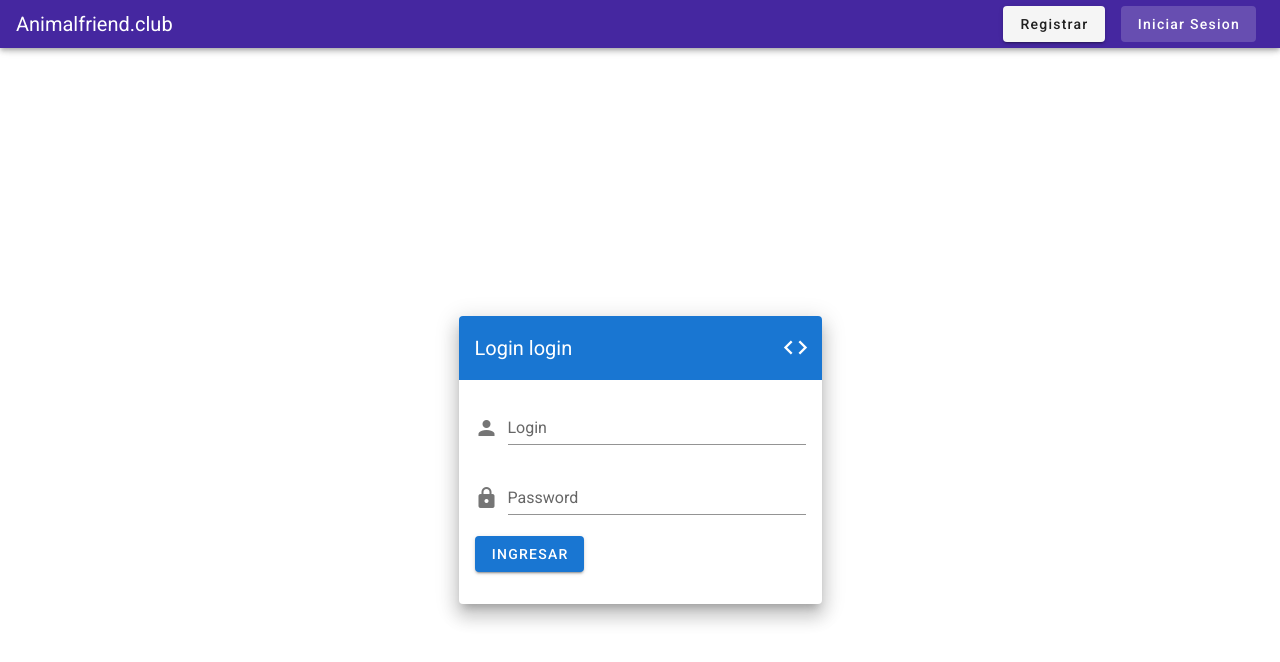
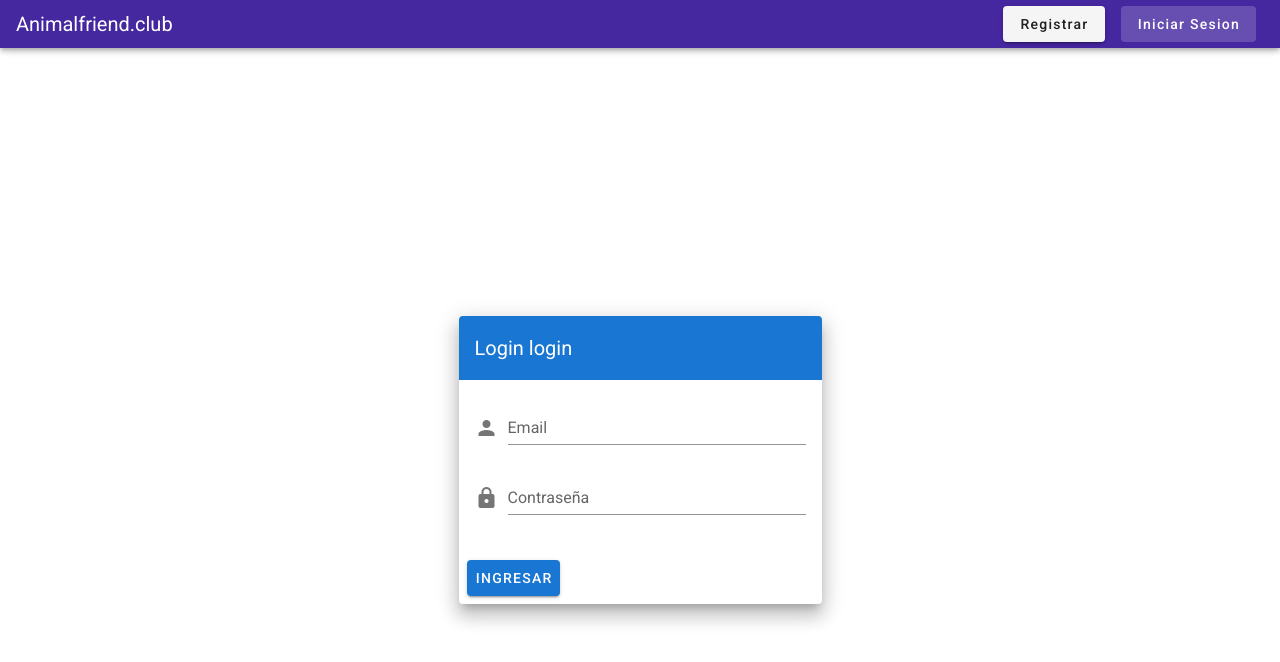
Before and after one commit to luischicllarosas/animalfriendclub, a Nuxt app: page /auth/login in a window 1280 px wide. Shown: the top 662 px of the page. Built offline with nearby package versions, Linux system fonts and the light colour scheme; no server answers.

Commit message:
Storage adoptions?

```diff
--- a/components/navbar.vue
+++ b/components/navbar.vue
@@ -1,48 +1,50 @@
 <template>
+  <div>
     <client-only>
       <v-app-bar color="deep-purple darken-3 white--text" dense>
-      <!-- <v-app-bar-nav-icon></v-app-bar-nav-icon> -->
-
         <v-toolbar-title class="">Animalfriend.club</v-toolbar-title>
 
         <v-spacer></v-spacer>
+
         <!-- If haver USER -->
         <template v-if="$auth.loggedIn">
           <v-menu offset-y>
             <template v-slot:activator="{ on, attrs }">
               <v-btn v-bind="attrs" v-on="on" text>
-              <!-- <strong class="text-caption mr-2 white--text">{{this.$auth.user.email}}</strong> -->
+                <!-- <strong class="text-caption mr-2 white--text">{{this.$auth.user.name}}</strong> -->
                 <v-avatar size="35">
                   <img src="https://cdn.vuetifyjs.com/images/john.jpg" alt="John" />
                 </v-avatar>
               </v-btn>
             </template>
             <v-list>
-            <v-list-item >
-                <v-btn @click="$auth.logout()" color="red" class="mx-2 text-caption-2 text-capitalize white--text" text> Cerrar sesion</v-btn>
+              <v-list-item>
+                <v-btn @click="$auth.logout()" color="red" class="mx-2 text-caption-2 text-capitalize white--text" text>
+                  Cerrar sesion</v-btn
+                >
               </v-list-item>
             </v-list>
           </v-menu>
         </template>
+
         <!-- No USER -->
         <template v-else>
-        <!-- <v-btn class="mx-2" >Registrarse</v-btn> -->
           <v-btn nuxt to="/auth/register" class="mx-2 text-caption-2 text-capitalize">Registrar</v-btn>
           <v-btn nuxt to="/auth/login" class="mx-2 text-caption-2 text-capitalize white--text" text>Iniciar Sesion</v-btn>
-        <!-- <v-btn @click="$auth.logout()" class="mx-2 text-caption-2 text-capitalize white--text" text>Logout</v-btn> -->
         </template>
       </v-app-bar>
     </client-only>
+  </div>
 </template>
 <script>
 export default {
   data() {
     return {
-      currentUser : null,
+      currentUser: null,
     };
   },
-  created(){
+  created() {
     console.log(this.$auth.user);
-  }
+  },
 };
 </script>
--- /dev/null
+++ b/components/newpost.vue
@@ -0,0 +1,66 @@
+<template>
+	<div>
+		<div>
+			<v-btn @click="status = true" tile color="primary"> <v-icon left>mdi-plus</v-icon> Post </v-btn>
+		</div>
+		<v-overlay :value="status">
+			<v-btn @click="status = false" icon>
+				<v-icon>mdi-close</v-icon>
+			</v-btn>
+
+			<v-card width="640" light class="px-5">
+				<v-card-title>Nuevo post</v-card-title>
+
+				<!-- Form -->
+				<v-text-field filled v-model="Form.title" label="Titulo" required counter="50"></v-text-field>
+				<v-textarea filled label="Contenido" auto-grow counter="250"></v-textarea>
+				<v-file-input show-size counter placeholder="Selecciona hasta 3 imagenes" multiple prepend-icon="mdi-paperclip" accept="image/*">
+					<template v-slot:selection="{ text }">
+						<v-chip small label color="deep-purple accent-4" class="white--text">
+							{{ text }}
+						</v-chip>
+					</template>
+				</v-file-input>
+				<!-- end Form -->
+				<v-card-actions>
+					<v-btn @click="createNewPost" color="deep-purple accent-4 white--text">Crear</v-btn>
+				</v-card-actions>
+			</v-card>
+		</v-overlay>
+	</div>
+</template>
+
+<script>
+export default {
+	data() {
+		return {
+			// Modal
+			status: false,
+			// Form
+			Form: {
+				title: "",
+				content: "",
+				url: [],
+			},
+			Errors: [" "],
+		};
+	},
+	methods: {
+		createNewPost() {
+			if (Errors) return false;
+			const fd = new FormData();
+			fd.append("usuario_id", this.usu_id);
+			fd.append("file", this.file, this.file.name);
+			fd.append("description", this.descripcion);
+		},
+	},
+	watch: {
+		Form: {
+			handle() {},
+			deep: true,
+		},
+	},
+};
+</script>
+
+<style lang="sass" scoped></style>
--- a/package.json
+++ b/package.json
@@ -13,6 +13,7 @@
     "@nuxtjs/auth": "4.9.1",
     "@nuxtjs/axios": "^5.11.0",
     "@nuxtjs/pwa": "^3.0.0-beta.20",
+    "imagekitio-vue": "^1.0.5",
     "nuxt": "^2.13.0"
   },
   "devDependencies": {
--- a/pages/auth/login.vue
+++ b/pages/auth/login.vue
@@ -8,25 +8,32 @@
               <v-toolbar color="primary" dark flat>
                 <v-toolbar-title>Login login</v-toolbar-title>
                 <v-spacer></v-spacer>
-                <v-tooltip bottom>
+                <!-- <v-tooltip bottom>
                   <template v-slot:activator="{ on }">
                     <v-btn :href="source" icon large target="_blank" v-on="on">
                       <v-icon>mdi-code-tags</v-icon>
                     </v-btn>
                   </template>
                   <span>Source</span>
-                </v-tooltip>
+                </v-tooltip> -->
               </v-toolbar>
               <v-card-text>
-                <v-form @submit.prevent="userLogin">
-                  <v-text-field v-model="login.email" label="Login" name="login" prepend-icon="mdi-account" type="text"></v-text-field>
-                  <v-text-field v-model="login.password" id="password" label="Password" name="password" prepend-icon="mdi-lock" type="password"></v-text-field>
-                  <v-btn type="submit" color="primary">Ingresar</v-btn>
+                <v-form ref="form_login" lazy-validation>
+                  <v-text-field v-model="login.email" label="Email" name="email" prepend-icon="mdi-account" type="text" required :rules="[rules.required, rules.email]"></v-text-field>
+                  <v-text-field
+                    v-model="login.password"
+                    id="password"
+                    label="Contraseña"
+                    name="password"
+                    prepend-icon="mdi-lock"
+                    type="password"
+                    required
+                    :rules="[rules.required, rules.password]"
+                  ></v-text-field>
                 </v-form>
               </v-card-text>
               <v-card-actions>
-                <v-spacer></v-spacer>
-                <!-- <v-btn color="primary">Ingresar</v-btn> -->
+                <v-btn @click="validate" color="primary" :loading="btnLoading">Ingresar</v-btn>
               </v-card-actions>
             </v-card>
           </v-col>
@@ -47,22 +54,38 @@ export default {
         email: "",
         password: "",
       },
+      btnLoading: false,
+      rules: {
+        required: (value) => !!value || "Necesitas llenar este campo.",
+        email: (value) => {
+          const pattern = /^(([^<>()[\]\\.,;:\s@"]+(\.[^<>()[\]\\.,;:\s@"]+)*)|(".+"))@((\[[0-9]{1,3}\.[0-9]{1,3}\.[0-9]{1,3}\.[0-9]{1,3}])|(([a-zA-Z\-0-9]+\.)+[a-zA-Z]{2,}))$/;
+          return pattern.test(value) || "Incorrecto, el email no tiene el formato correcto.";
+        },
+        password: (value) => value.length > 5 || "Mínimo 6 carácteres",
+      },
     };
   },
   methods: {
+    validate() {
+      this.btnLoading = true;
+      let form = this.$refs.form_login.validate();
+      if (form) {
+        this.userLogin();
+      } else {
+        this.btnLoading = false;
+      }
+    },
     async userLogin() {
       try {
-        let response = await this.$auth.loginWith("local", {
+        let res = await this.$auth.loginWith("local", {
           data: this.login,
         });
-        // this.$auth.setUser({
-        //   email : this.login.email
-        // })
-        // let user = await this.$axios('api/auth/user',this.email);
-        // console.log(user);
-        this.$router.push('/dashboard');
+        console.log("Res :: ",res);
+        this.btnLoading = false;
+        // this.$router.push("/");
       } catch (err) {
-        console.log(err);
+        console.log("Error : ",err);
+        this.btnLoading = false;
       }
     },
   },
--- a/pages/auth/register.vue
+++ b/pages/auth/register.vue
@@ -155,6 +155,7 @@ export default {
       this.snackbar.status = false;
       try {
         let res = await this.$axios.post("/api/auth/register", this.form);
+
         if (res.data.body == "created") {
           this.snackbar = {
             status: true,
@@ -162,6 +163,9 @@ export default {
             content: "Te has registrado correctamente",
             timeout: 6000,
           };
+          await this.$auth.loginWith("local", {
+            data: this.form,
+          });
         }
 
         if (res.data.body == "email exists") {
--- a/pages/index.vue
+++ b/pages/index.vue
@@ -1,49 +1,55 @@
 <template>
 	<v-lazy>
+		<v-container fluid>
+			<div class="pa-2">
+				<Newpost />
+			</div>
 			<v-row>
 				<v-col v-for="item in post" :key="item.id" sm="6" lg="4" xl="3">
 					<Card :cardItem="item" :overlay="overlay" :overlayAction="overlayAction" />
 				</v-col>
-
-      <Overlay :overlay="overlay" :overlayAction="overlayAction" :overlayItem="overlayItem" />
 			</v-row>
+			<!-- Post -->
+			<Post :overlay="overlay" :overlayAction="overlayAction" :overlayItem="overlayItem" />
+		</v-container>
 	</v-lazy>
 </template>
+
 <script>
 import Card from "@/components/adopcion/card";
-import Overlay from "@/components/overlay";
+import Post from "@/components/post";
+import Newpost from "@/components/newpost";
 export default {
 	components: {
 		Card,
-    Overlay,
+		Post,
+		Newpost,
 	},
 	data() {
 		return {
 			overlay: false,
 			overlayItem: [],
-
+			//
+			newpostStatus: false,
 			post: [
 				{
 					id: 1,
 					title: "TItle 1",
 					img: [{ url: "/photos/4_4.jpg" }, { url: "/photos/16_9.jpg" }, { url: "/photos/400_400.jpg" }],
-          content:
-            "I'm a thing. But, like most politicians, he promised more than he could deliver. You won't have time for sleeping, soldier, not with all the bed making you'll be doing. Then we'll go with that data file! Hey, you add a one and two zeros to that or we walk! You're going to do his laundry? I've got to find a way to escape.",
+					content: "I'm a thing. But, like most politicians, he promised more than he could deliver. You won't have time for sleeping, soldier, not with all the bed making you'll be doing. Then we'll go with that data file! Hey, you add a one and two zeros to that or we walk! You're going to do his laundry? I've got to find a way to escape.",
 					like: true,
 				},
 				{
 					id: 2,
 					title: "Lorem ipsum dolor",
 					img: [{ url: "/photos/16_9.jpg" }],
-          content:
-            "Lorem ipsum dolor sit amet, consectetur adipisicing elit. Porro veritatis nostrum quaerat distinctio unde quae, est harum quia, laborum labore illum vitae quibusdam eaque deserunt totam ipsam non placeat possimus.",
+					content: "Lorem ipsum dolor sit amet, consectetur adipisicing elit. Porro veritatis nostrum quaerat distinctio unde quae, est harum quia, laborum labore illum vitae quibusdam eaque deserunt totam ipsam non placeat possimus.",
 				},
 				{
 					id: 3,
 					title: "Titulo 3",
 					img: [{ url: "/photos/21_9.jpg" }],
-          content:
-            "Lorem ipsum dolor sit amet, consectetur adipisicing elit. Porro veritatis nostrum quaerat distinctio unde quae, est harum quia, laborum labore illum vitae quibusdam eaque deserunt totam ipsam non placeat possimus.",
+					content: "Lorem ipsum dolor sit amet, consectetur adipisicing elit. Porro veritatis nostrum quaerat distinctio unde quae, est harum quia, laborum labore illum vitae quibusdam eaque deserunt totam ipsam non placeat possimus.",
 				},
 				{
 					id: 4,
@@ -76,9 +82,13 @@ export default {
 				console.log(item);
 				this.overlayItem = item;
 			}
-      // console.log(item);
-      // this.overlayItems = item;
-      // this.overlay = true;
+		},
+		newPostChange() {
+			//New post change status
+			this.newpostStatus = !this.newpostStatus;
+		},
+		sendNewPost() {
+			this.$axios.post("");
 		},
 	},
 	async created() {
```
Also changed, not shown: pages/adopta/index.vue (+5 -9 lines), components/post.vue (renamed from components/overlay.vue), 2 other files (tests, documents, lock files or other folders). Lines whose indentation alone changed are shown as unchanged.
